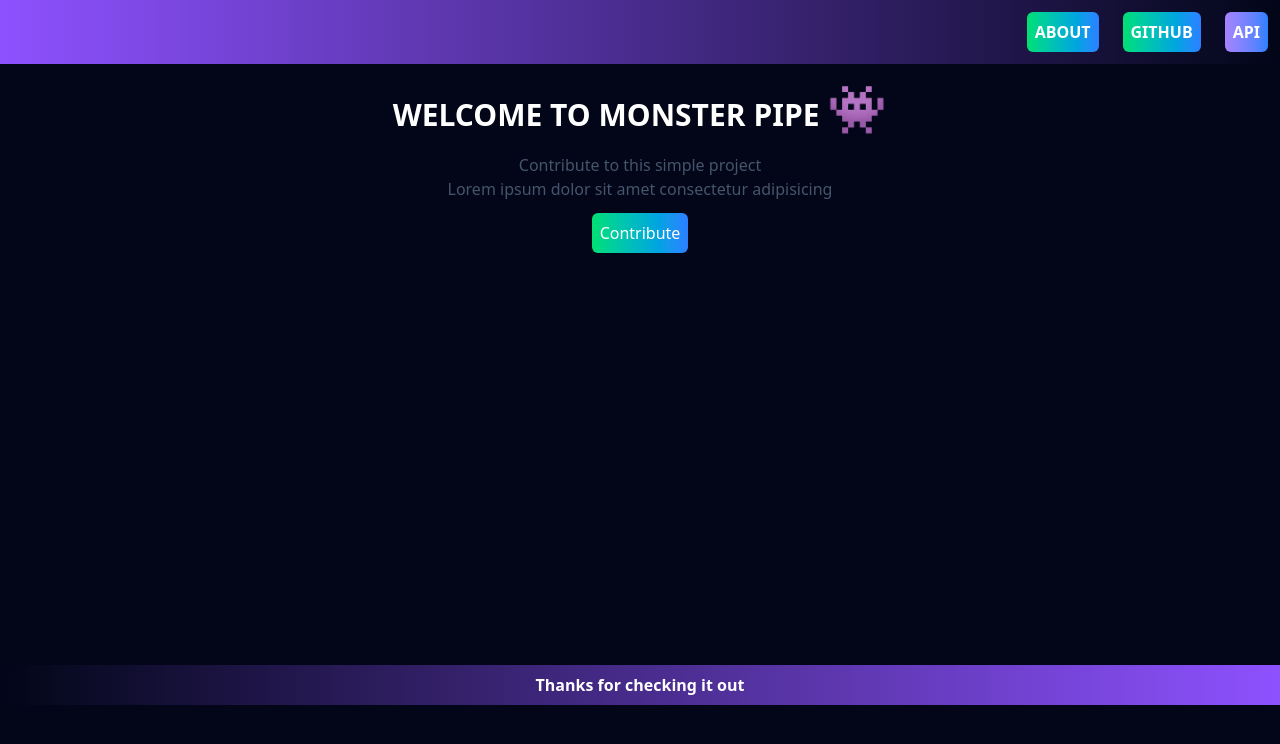
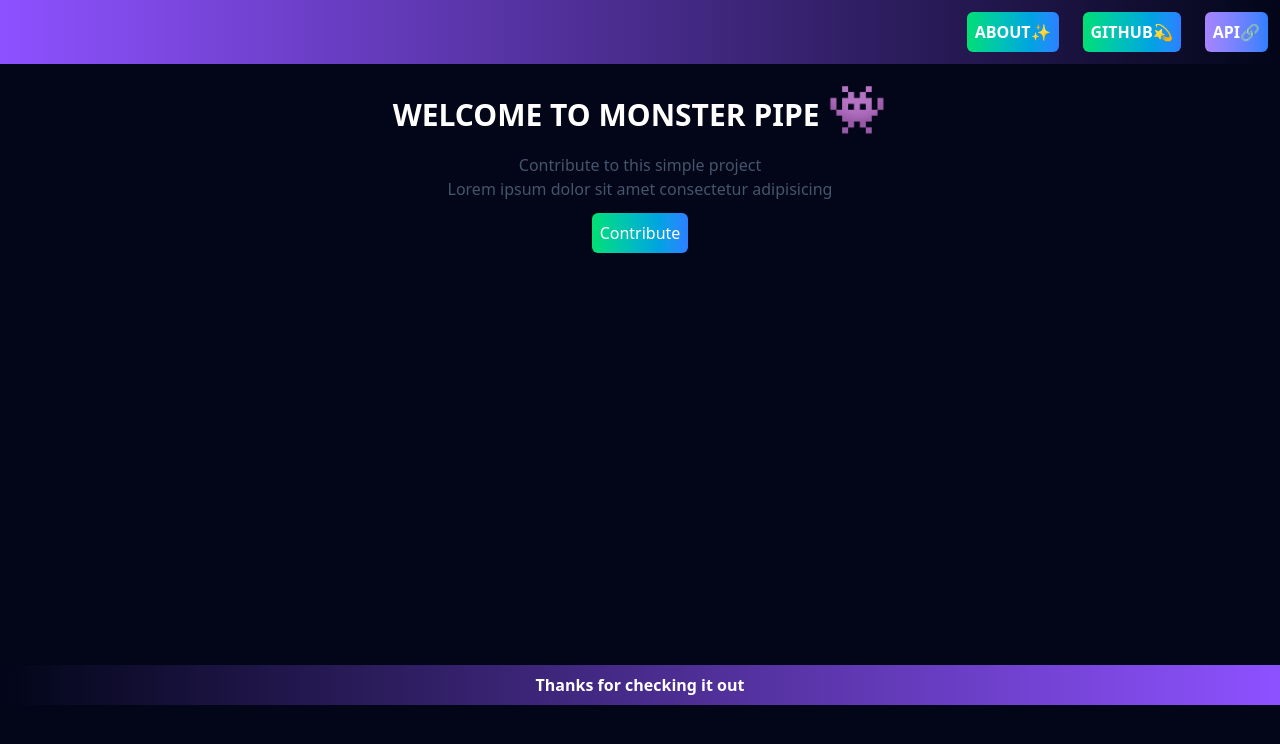
Before and after one commit to shinobi6800/Monster-Pipe, a website: page src/home.html in a window 1280 px wide. Drawn offline with nearby package versions, Linux system fonts and the light colour scheme.

Commit message:
Basic Home Screen

```diff
--- a/src/home.html
+++ b/src/home.html
@@ -10,13 +10,13 @@
     <!--Header Section-->
 <nav class="bg-gradient-to-r from-violet-500  h-fit w-full flex justify-end font-bold">
     <button type="button" class="bg-gradient-to-r from-green-400 to-blue-500  hover:from-pink-500 hover:to-violet-500 p-2 text-white m-3  rounded-md">
-       ABOUT
+       ABOUT✨
     </button>
       <button type="button" class="bg-gradient-to-r from-green-400 to-blue-500  hover:from-pink-500 hover:to-violet-500 p-2 text-white m-3  rounded-md">
-        GITHUB
+        GITHUB💫
     </button>
       <button type="button" class="bg-gradient-to-r from-violet-400 to-blue-500  hover:from-pink-500 hover:to-violet-500 p-2 text-white m-3  rounded-md">
-      API
+      API🔗
     </button>
 </nav>
 <!--Header Section-->
```
Also changed, not shown: local-assets/bat-sword-svgrepo-com.svg (added).
